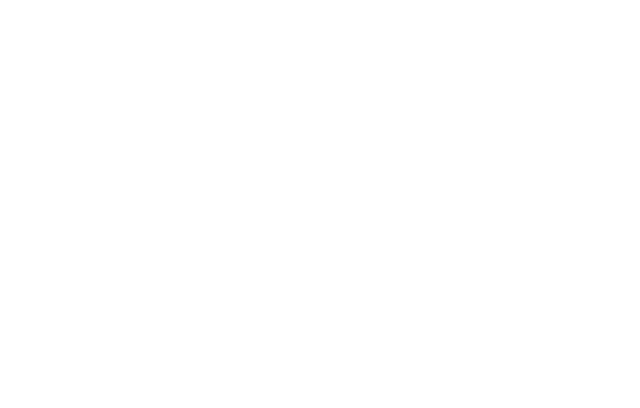
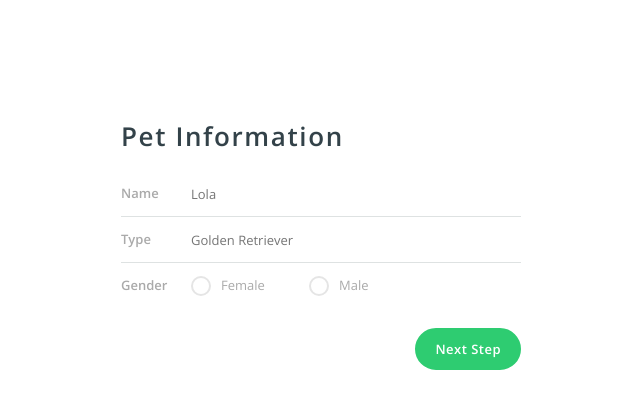
Before and after one commit to rpearce/react-form-steps-example, a website: page before/index.html in a window 1280 px wide. Shown: the whole page, without its empty margins (639-1279 px from the left). Drawn offline with nearby package versions, Linux system fonts and the light colour scheme; files that its build step writes are made by us from their sources.

Commit message:
Added basic form info to before area

```diff
--- a/before/index.html
+++ b/before/index.html
@@ -17,5 +17,36 @@
       }
     </script>
   </head>
-  <body></body>
+  <body>
+    <main role="main">
+      <div class="layout--leftHalf banner"></div>
+      <div class="layout--rightHalf">
+        <section aria-labelledby="stepForm-title" class="layout--constrained">
+          <h2 id="stepForm-title">Pet Information</h2>
+          <form class="stepForm" action="/" method="POST">
+            <div>
+              <div class="stepForm__item">
+                <input type="text" id="stepForm-input1" class="stepForm__input" name="pet[name]" placeholder="Lola" />
+                <label htmlFor="stepForm-input1" class="stepForm__label">Name</label>
+              </div>
+              <div class="stepForm__item">
+                <input type="text" id="stepForm-input2" class="stepForm__input" name="pet[type]" placeholder="Golden Retriever" />
+                <label htmlFor="stepForm-input2" class="stepForm__label">Type</label>
+              </div>
+              <div class="stepForm__item--borderless stepForm__item--nonText">
+                <label class="stepForm__label">Gender</label>
+                <input type="radio" name="pet[gender]" id="stepForm-input4" value="female" />
+                <label htmlFor="stepForm-input4">Female</label>
+                <input type="radio" name="pet[gender]" id="stepForm-input5" value="male" />
+                <label htmlFor="stepForm-input5">Male</label>
+              </div>
+              <div class="stepForm__actions">
+                <button class="stepForm__btn--right btn btn--primary">Next Step</button>
+              </div>
+            </div>
+          </form>
+        </section>
+      </div>
+    </main>
+  </body>
 </html>
```
Also changed, not shown: after/src/components/form/Step1.react.js (indentation only), before/build/app.css (added).
